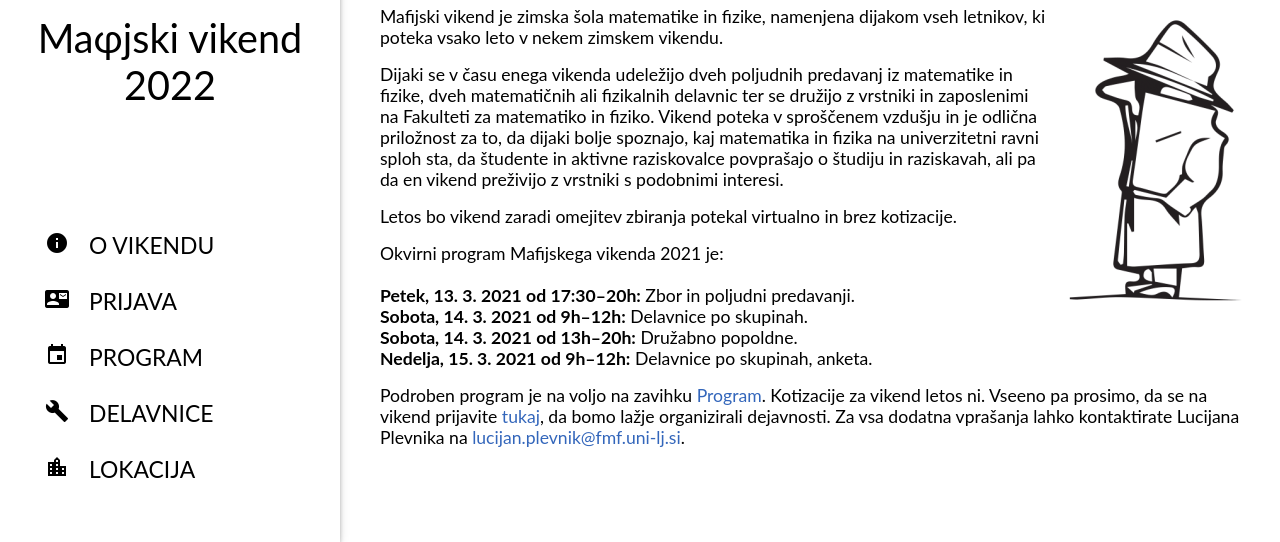
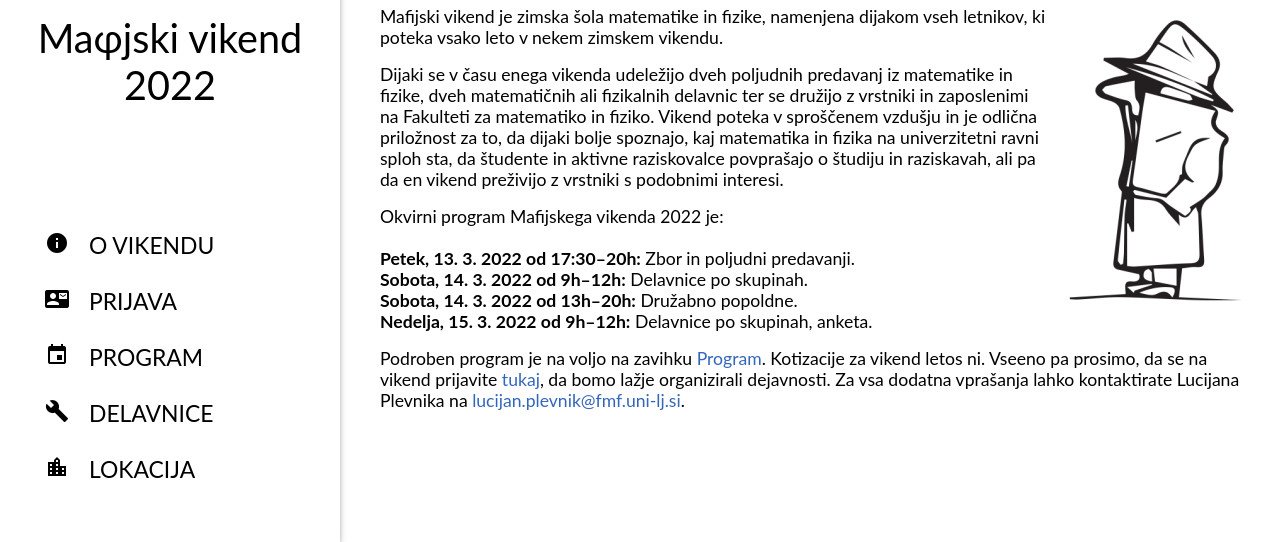
Before and after one commit to ul-fmf/mafijski-vikend, a plain HTML site: page index.html in a window 1280 px wide. Shown: the part 258-800 px from the top of the page. Drawn offline with Linux system fonts and the light colour scheme; files whose address does not match are found by name.

Commit message:
Mafijski vikend 2022

```diff
--- a/index.html
+++ b/index.html
@@ -229,13 +229,11 @@ article.delavnica figure.fr, article.delavnica figure.fl {
      na univerzitetni ravni sploh sta, da študente in aktivne raziskovalce povprašajo o študiju in raziskavah, ali pa
      da en vikend preživijo z vrstniki s podobnimi interesi.</p>
 
-  <p>Letos bo vikend zaradi omejitev zbiranja potekal virtualno in brez kotizacije.</p>
-
-    <p>Okvirni program Mafijskega vikenda 2021 je:<br><br>
-    <b>Petek, 13. 3. 2021 od 17:30&ndash;20h:</b> Zbor in poljudni predavanji.<br>
-    <b>Sobota, 14. 3. 2021 od 9h&ndash;12h:</b> Delavnice po skupinah.<br>
-    <b>Sobota, 14. 3. 2021 od 13h&ndash;20h:</b> Družabno popoldne.<br>
-    <b>Nedelja, 15. 3. 2021 od 9h&ndash;12h:</b> Delavnice po skupinah, anketa.<br></p>
+    <p>Okvirni program Mafijskega vikenda 2022 je:<br><br>
+    <b>Petek, 13. 3. 2022 od 17:30&ndash;20h:</b> Zbor in poljudni predavanji.<br>
+    <b>Sobota, 14. 3. 2022 od 9h&ndash;12h:</b> Delavnice po skupinah.<br>
+    <b>Sobota, 14. 3. 2022 od 13h&ndash;20h:</b> Družabno popoldne.<br>
+    <b>Nedelja, 15. 3. 2022 od 9h&ndash;12h:</b> Delavnice po skupinah, anketa.<br></p>
 
     <p>Podroben program je na voljo na zavihku <a href="#program">Program</a>. Kotizacije
     za vikend letos ni. Vseeno pa prosimo, da se na vikend prijavite <a href="#prijava">tukaj</a>, da bomo lažje organizirali dejavnosti.
@@ -255,18 +253,18 @@ article.delavnica figure.fr, article.delavnica figure.fl {
   <h1>Program</h1>
   <p>Mafijski vikend 2022 bo potekal 13., 14. in 15. marca. Podroben program je na voljo v spodnji tabeli.</p>
   <table class="table">
-    <tr class="title"><th colspan="3">Petek, 13. 3. 2021</th></tr>
+    <tr class="title"><th colspan="3">Petek, 13. 3. 2022</th></tr>
     <tr><td>17:30</td><td>Uvod in predstavitve delavnic*</td>
     <tr><td>18:00</td><td>Predavanje izr. prof. dr. Emila Žagarja: Reševanje nelinearnih enačb</td><td</tr>
     <tr><td>19:00</td><td>Fizikalno predavanje- DOPOLNI</td></tr>
     <tr><td>20:30</td><td>Večerja in druženje v kavarni Ma&phi;ija</td></tr>
-    <tr class="title"><th colspan="3">Sobota, 14. 3. 2021</th></tr>
+    <tr class="title"><th colspan="3">Sobota, 14. 3. 2022</th></tr>
     <tr><td>9:00</td><td>Delavnice v manjših skupinah*</td>
       <td>povezava je na voljo pri posamezni <a href="#delavnice-real">delavnici</a></td></tr>
     <tr><td>12:00</td><td>Kosilo v kavarni Ma&phi;ija</td>
     <tr><td>13.00&ndash;15:00</td><td>Odmor</td></tr>
     <tr><td>15.00&ndash;20:00</td><td>Ma&phi;ijska avantura</td></tr>
-    <tr class="title"><th colspan="3">Nedelja, 15. 3. 2021</th></tr>
+    <tr class="title"><th colspan="3">Nedelja, 15. 3. 2022</th></tr>
     <tr><td>9:00</td><td>Delavnice v manjših skupinah*</td>
       <td>povezava je na voljo pri posamezni <a href="#delavnice-real">delavnici</a></td></tr>
     <tr><td>12:30</td><td>Kosilo in zaključek v kavarni Ma&phi;ija</td></tr>
```
